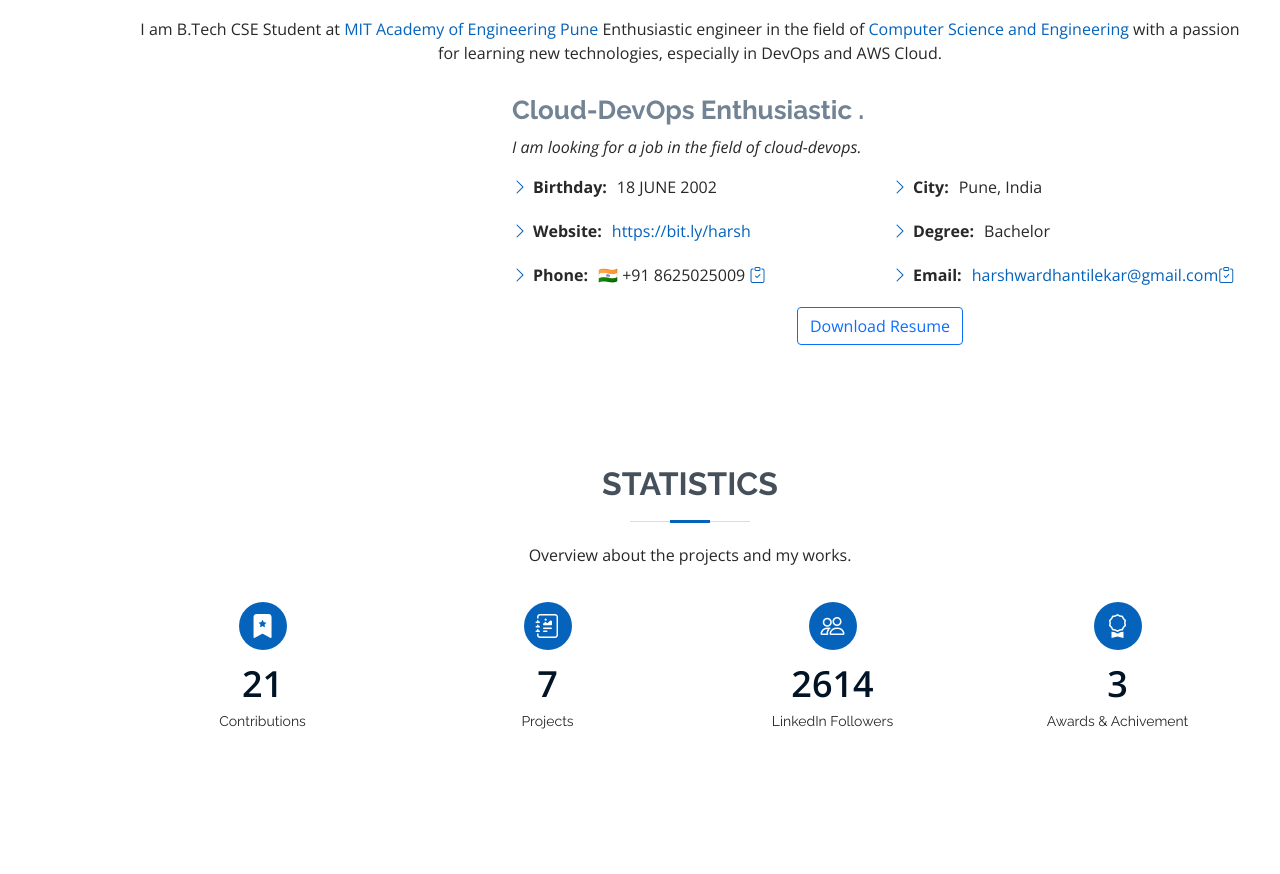
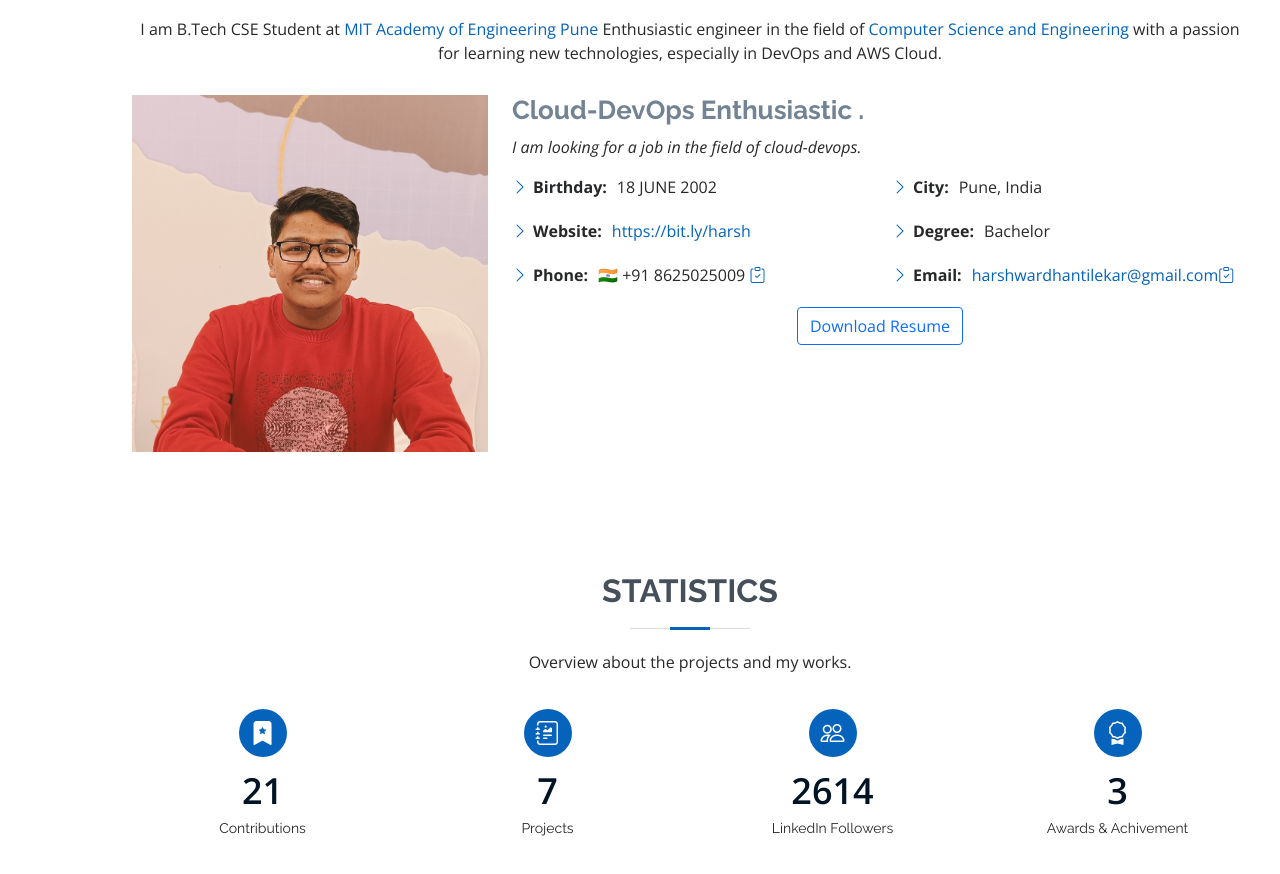
Before and after one commit to harshwardhan18t/harsh-portfolio, a plain HTML site: page index.html in a window 1280 px wide. Shown: the part 921-1795 px from the top of the page. Drawn offline with nearby package versions, Linux system fonts and the light colour scheme; the site is published under a folder, as on GitHub Pages, so addresses that start at the root find nothing.

Commit message:
Update index.html

```diff
--- a/index.html
+++ b/index.html
@@ -98,7 +98,7 @@
 
         <div class="row">
           <div class="col-lg-4">
-            <img src="/assets/img/profile.jpg" class="img-fluid" alt="">
+            <img src="assets/img/profile.jpg" class="img-fluid" alt="">
           </div>
           <div class="col-lg-8 pt-4 pt-lg-0 content">
             <h3> Cloud-DevOps Enthusiastic .</h3>
```
